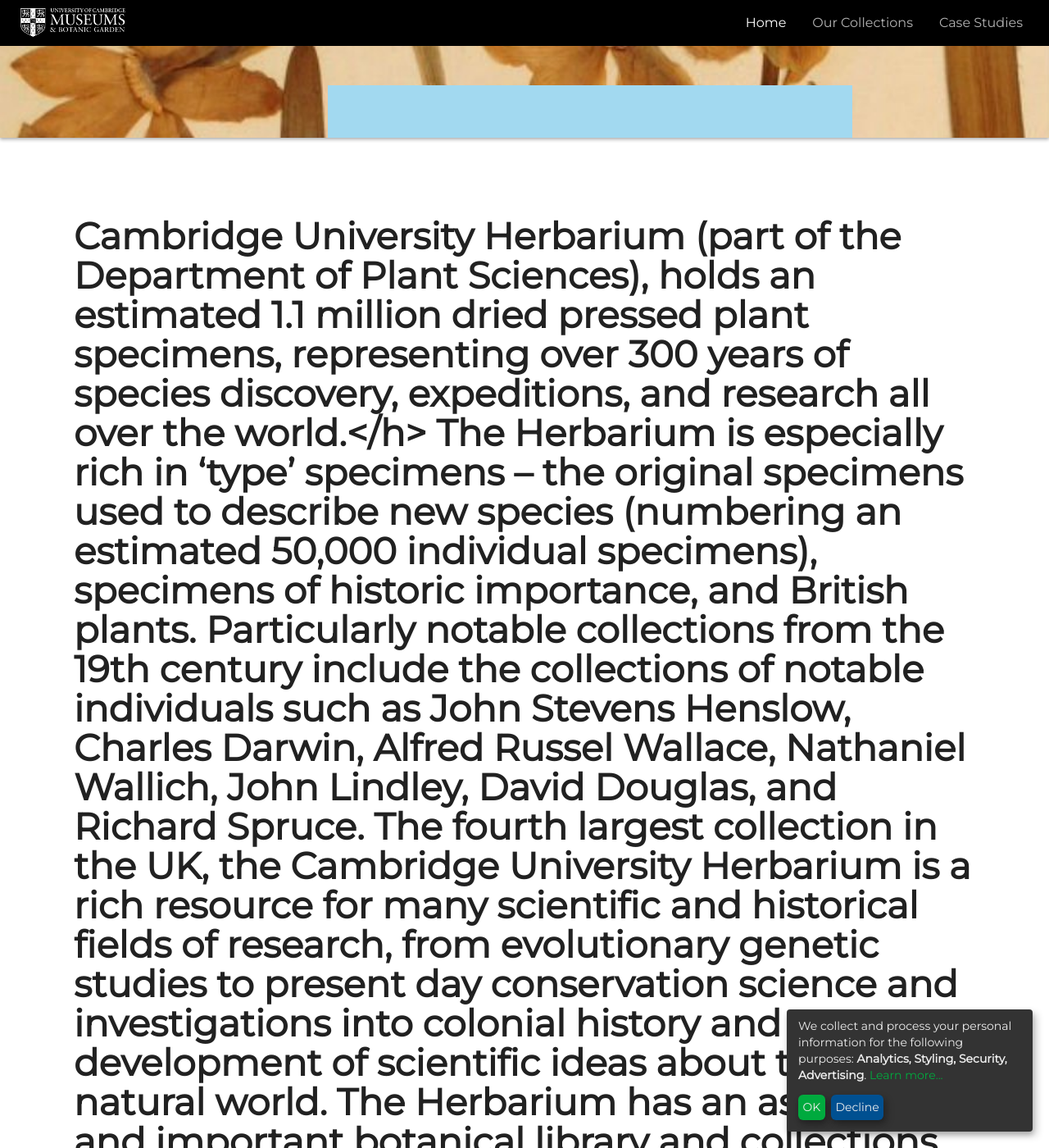
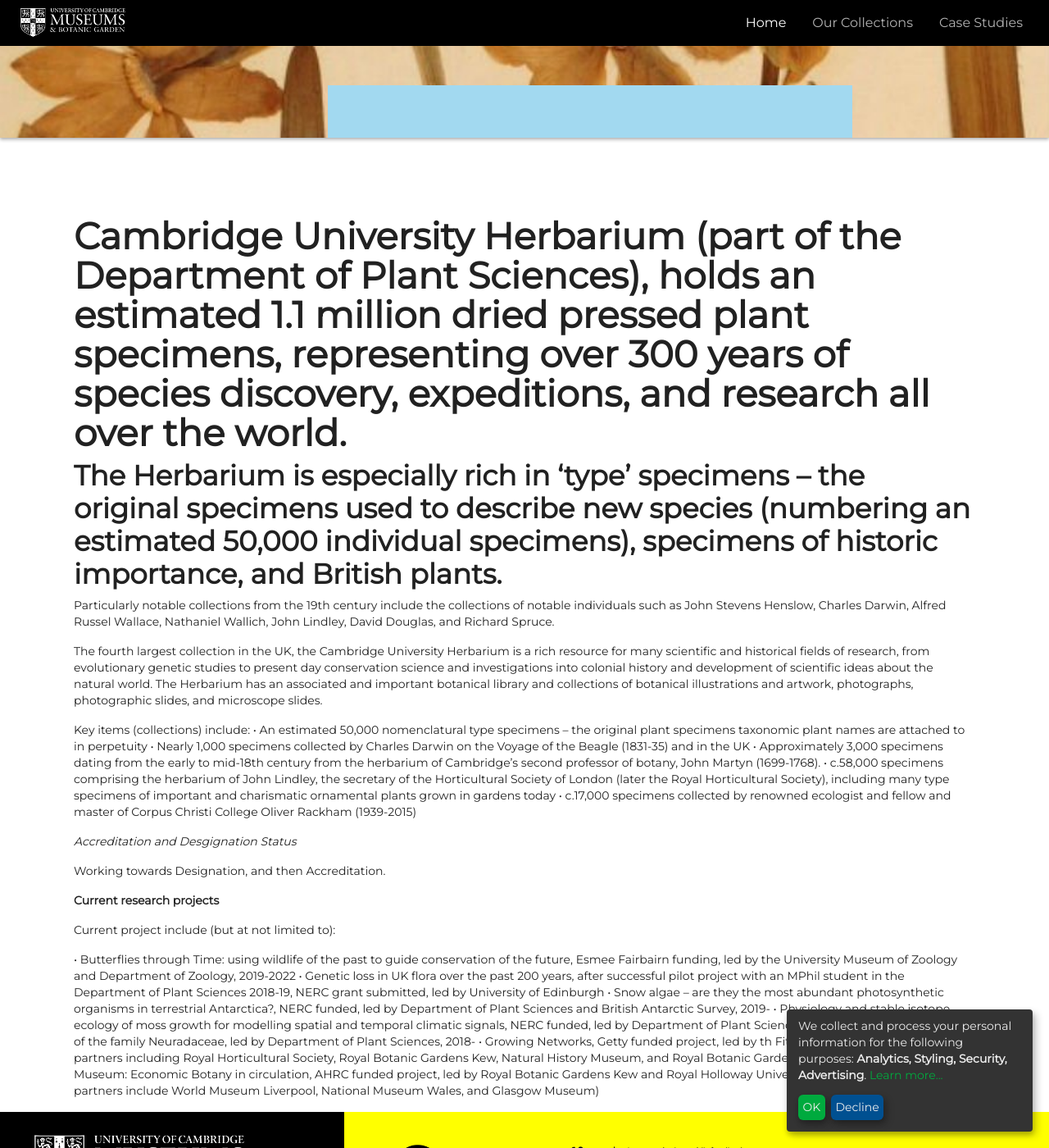
Before and after one commit to UniversityofCambridgeMuseums/research-hub, a Jekyll site: the page built from _collections/herbarium.md, in a window 1280 px wide and 1400 px high, scrolled down 280 px. Shown: the whole window at 82% size. Built offline with Jekyll 4.4.1, drawn with Linux system fonts in a browser that asks for light colours; nearby versions of some CDN libraries; some of the changed text lies outside the part shown.

Commit message:
Update herbarium.md

```diff
--- a/_collections/herbarium.md
+++ b/_collections/herbarium.md
@@ -4,9 +4,9 @@ title: Cambridge University Herbarium
 permalink: /collections/herbarium
 image: herbarium
 ---
-<h1>Cambridge University Herbarium (part of the Department of Plant Sciences), holds an estimated 1.1 million dried pressed plant specimens, representing over 300 years of species discovery, expeditions, and research all over the world.</h>
+<h1>Cambridge University Herbarium (part of the Department of Plant Sciences), holds an estimated 1.1 million dried pressed plant specimens, representing over 300 years of species discovery, expeditions, and research all over the world.</h1>
 
-The Herbarium is especially rich in ‘type’ specimens – the original specimens used to describe new species (numbering an estimated 50,000 individual specimens), specimens of historic importance, and British plants.
+<h2>The Herbarium is especially rich in ‘type’ specimens – the original specimens used to describe new species (numbering an estimated 50,000 individual specimens), specimens of historic importance, and British plants.</h2>
 
 Particularly notable collections from the 19th century include the collections of notable individuals such as John Stevens Henslow, Charles Darwin, Alfred Russel Wallace, Nathaniel Wallich, John Lindley, David Douglas, and Richard Spruce.
 
```
